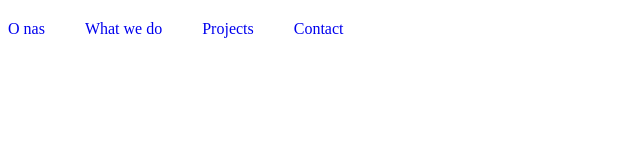
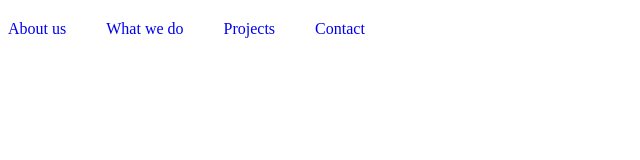
Before and after one commit to Debora11/Nauka-Gita, a plain HTML site: page index.html/index.html in a window 1280 px wide. Shown: the whole page, without its empty margins (0-640 px from the left). Drawn offline with Linux system fonts and the light colour scheme; files that its build step writes are made by us from their sources.

Commit message:
update new about

```diff
--- a/index.html/index.html
+++ b/index.html/index.html
@@ -12,7 +12,7 @@
                 <div class="container">
                     <ul>
                         <li>
-                            <a href="#about">O nas</a>
+                            <a href="#about">About us</a>
                             <ul>
                                 <li><a href="#whatwedo">Team</a></li>
                                 <li><a href="#whatwedo">Values</a></li>
```
